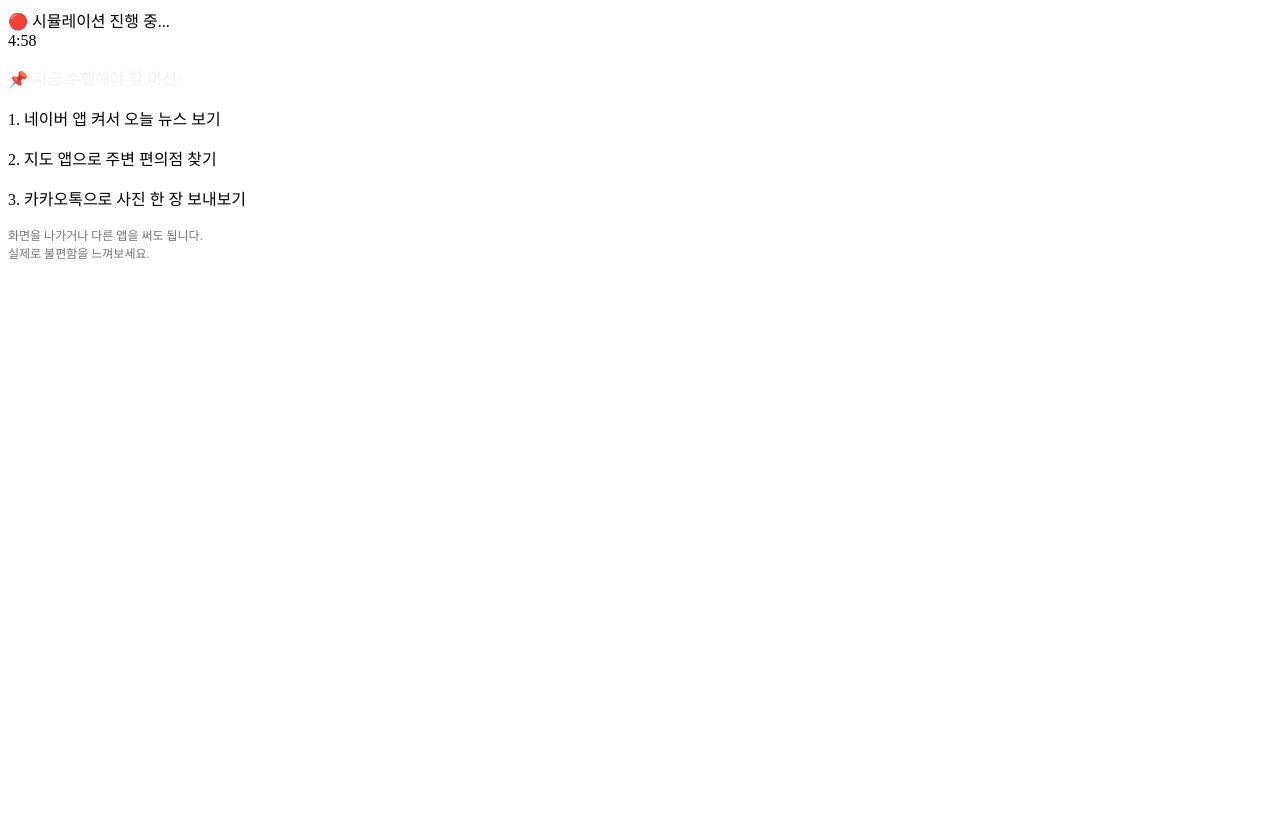
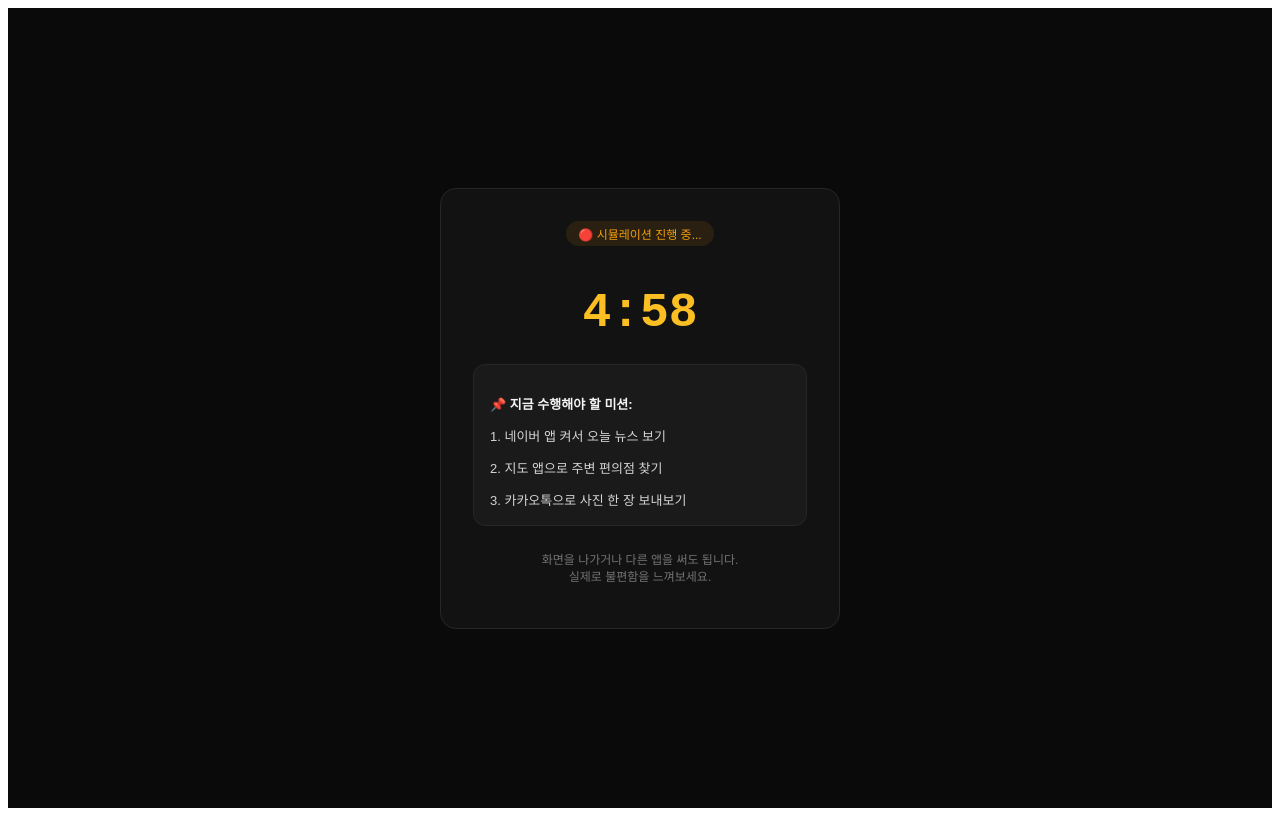
Before and after one commit to uzuson-max/what-if-simulator, a Next.js app: page / in a window 1280 px wide. Both pictures are taken after a click on the button "5분 체험 시작하기". Built offline with nearby package versions, Linux system fonts and the light colour scheme.

Commit message:
Update page.js

```diff
--- a/app/page.js
+++ b/app/page.js
@@ -32,38 +32,38 @@
   };
 
   return (
-    <main>
-      <div className="card">
+    <main style={{ display: 'flex', justifyContent: 'center', alignItems: 'center', minHeight: '100vh', backgroundColor: '#0a0a0a', color: '#f5f5f5', fontFamily: 'sans-serif', margin: 0 }}>
+      <div style={{ width: '100%', maxWidth: '400px', backgroundColor: '#121212', border: '1px solid #262626', borderRadius: '16px', padding: '32px', boxSizing: 'border-box' }}>
         {!started ? (
           <>
-            <span className="tag">What If? Experiment #1</span>
-            <h1>SLOW INTERNET</h1>
-            <p>
-              지금 당장 스마트폰 인터넷 속도가 <strong>256Kbps</strong>로 떨어진다면 어떤 일이 벌어질까요?
+            <span style={{ fontSize: '11px', fontWeight: '600', letterSpacing: '0.05em', color: '#f59e0b', textTransform: 'uppercase', marginBottom: '8px', display: 'block' }}>What If? Experiment #1</span>
+            <h1 style={{ fontSize: '24px', fontWeight: '700', marginBottom: '16px', color: '#ffffff' }}>SLOW INTERNET</h1>
+            <p style={{ color: '#a3a3a3', fontSize: '14px', lineHeight: '1.6', marginBottom: '24px' }}>
+              지금 당장 스마트폰 인터넷 속도가 <strong style={{ color: '#f5f5f5' }}>256Kbps</strong>로 떨어진다면 어떤 일이 벌어질까요?
               <br /><br />
               5분 동안 평소처럼 폰을 만져보며 극한의 답답함을 직접 체험해보세요.
             </p>
             <button
               onClick={() => setStarted(true)}
-              className="btn-primary"
+              style={{ width: '100%', backgroundColor: '#f59e0b', color: '#0a0a0a', fontWeight: '700', padding: '14px 16px', border: 'none', borderRadius: '12px', cursor: 'pointer', fontSize: '15px' }}
             >
               5분 체험 시작하기
             </button>
           </>
         ) : !finished ? (
-          <div className="text-center">
-            <span className="badge">
+          <div style={{ textAlign: 'center' }}>
+            <span style={{ display: 'inline-block', padding: '4px 12px', backgroundColor: 'rgba(245, 158, 11, 0.1)', color: '#f59e0b', fontSize: '12px', fontWeight: '500', borderRadius: '9999px', marginBottom: '16px' }}>
               🔴 시뮬레이션 진행 중...
             </span>
-            <div className="timer">
+            <div style={{ fontFamily: 'monospace', fontSize: '48px', fontWeight: '700', color: '#fbbf24', textAlign: 'center', margin: '24px 0' }}>
               {formatTime(timeLeft)}
             </div>
 
-            <div className="mission-box">
-              <p style={{ fontWeight: 'bold', color: '#f5f5f5', marginBottom: '12px' }}>📌 지금 수행해야 할 미션:</p>
-              <p>1. 네이버 앱 켜서 오늘 뉴스 보기</p>
-              <p>2. 지도 앱으로 주변 편의점 찾기</p>
-              <p>3. 카카오톡으로 사진 한 장 보내보기</p>
+            <div style={{ backgroundColor: '#1a1a1a', border: '1px solid #262626', borderRadius: '12px', padding: '16px', marginBottom: '24px', textAlign: 'left' }}>
+              <p style={{ fontWeight: 'bold', color: '#f5f5f5', marginBottom: '12px', fontSize: '13px' }}>📌 지금 수행해야 할 미션:</p>
+              <p style={{ color: '#d4d4d4', fontSize: '13px', marginBottom: '8px' }}>1. 네이버 앱 켜서 오늘 뉴스 보기</p>
+              <p style={{ color: '#d4d4d4', fontSize: '13px', marginBottom: '8px' }}>2. 지도 앱으로 주변 편의점 찾기</p>
+              <p style={{ color: '#d4d4d4', fontSize: '13px', marginBottom: '0' }}>3. 카카오톡으로 사진 한 장 보내보기</p>
             </div>
 
             <p style={{ fontSize: '12px', color: '#737373' }}>
@@ -71,9 +71,9 @@
             </p>
           </div>
         ) : (
-          <div className="text-center">
-            <h2 style={{ fontSize: '20px' }}>🎉 5분 체험 종료!</h2>
-            <p>
+          <div style={{ textAlign: 'center' }}>
+            <h2 style={{ fontSize: '20px', fontWeight: '700', marginBottom: '16px', color: '#ffffff' }}>🎉 5분 체험 종료!</h2>
+            <p style={{ color: '#a3a3a3', fontSize: '14px', lineHeight: '1.6', marginBottom: '24px' }}>
               인터넷 제한 상황에서 무사히(?) 살아남으셨습니다.<br />
               생각보다 엄청 답답하셨죠? 이 답답함을 친구에게도 선물해보세요!
             </p>
@@ -97,8 +97,7 @@
                     console.log('공유 취소됨');
                   }
                 }}
-                className="btn-primary"
-                style={{ fontSize: '14px' }}
+                style={{ width: '100%', backgroundColor: '#f59e0b', color: '#0a0a0a', fontWeight: '700', padding: '14px 16px', border: 'none', borderRadius: '12px', cursor: 'pointer', fontSize: '14px' }}
               >
                 📤 친구에게 이 고통(?) 공유하기
               </button>
@@ -108,7 +107,7 @@
                   navigator.clipboard.writeText(window.location.href);
                   alert('링크가 클립보드에 복사되었습니다!');
                 }}
-                className="btn-secondary"
+                style={{ width: '100%', backgroundColor: '#262626', color: '#d4d4d4', fontWeight: '500', padding: '12px 16px', border: 'none', borderRadius: '12px', cursor: 'pointer', fontSize: '13px' }}
               >
                 🔗 링크 복사하기
               </button>
@@ -120,7 +119,7 @@
                 setTimeLeft(300);
                 setFinished(false);
               }}
-              className="link-btn"
+              style={{ background: 'none', border: 'none', color: '#737373', fontSize: '12px', textDecoration: 'underline', cursor: 'pointer', marginTop: '16px' }}
             >
               처음으로 돌아가기
             </button>
```
